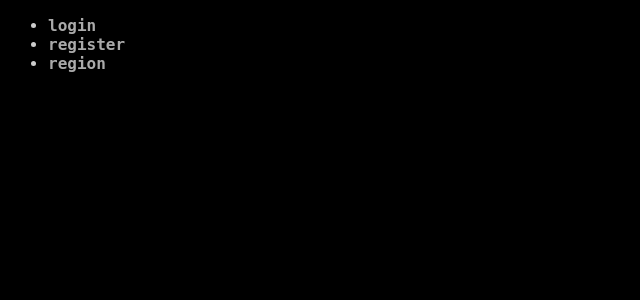
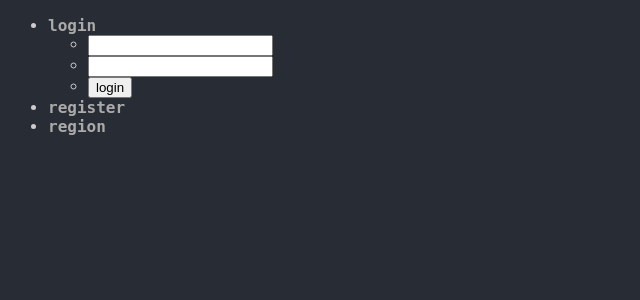
Before and after one commit to snolahc/42.network, a PHP site: page /action/user in a window 1280 px wide. Shown: the top 300 px of the page, without its empty margins (0-640 px from the left). Run offline with PHP 8.4, Linux system fonts and the light colour scheme.

Commit message:
fix display order

```diff
--- a/web/action/user/index.php
+++ b/web/action/user/index.php
@@ -8,29 +8,27 @@
 
     <style media="screen">
       body {
+        background-color: #282c34;
         color: #ccc;
       }
     </style>
 
   </head>
   <body>
-    <ul>
-      <li>
-        <a href="#" onclick="toggle(getElementById('ul-login'))">login</a>
-        <ul id="ul-login" style="display: none;">
-          <li><a href="#">username</a></li>
-          <li><a href="#">password</a></li>
-          <li><a href="#">connect</a></li>
-        </ul>
-        <ul style="display: none;">
+
+   <ul>
+     <li><a href="#" onclick="toggle(getElementById('ul-login'))">login</a>
+     <ul id="ul-login" style="display: flex; flex-direction: column;">
+       <li><a href="#"><input type="text" /></a></li>
+       <li><a href="#"><input type="text" /></a></li>
+       <li><a href="#"><input type="button" value="login" /></a></li>
+     </ul></li>
+        <!-- <ul style="display: none;">
           <li><a href="#">google</a></li>
           <li><a href="#">facebook</a></li>
           <li><a href="#">github</a></li>
-        </ul>
-      </li>
-      <li>
-        <a href="#">register</a>
-      </li>
+        </ul> -->
+      <li><a href="#">register</a></li>
       <li>
         <a href="#">region</a>
       </li>
--- a/web/index.php
+++ b/web/index.php
@@ -17,8 +17,8 @@
   </head>
   <body>
     <div class="prompt">
-      <a href="action/user" target="user" onclick="document.getElementById('window-user').style.display = 'flex';"><?php echo $login; ?></a>:
-      <a href="action/cd" target="cd" onclick="document.getElementById('window-cd').style.display = 'flex';">~</a> $
+      <a href="#" onclick="toggle(document.getElementById('window-user'));"><?php echo $login; ?></a>:
+      <a href="#" onclick="toggle(document.getElementById('window-cd'));">~</a> $
         <form class="form-discret shell" action="action/console" target="console" method="post" autocomplete="off">
           <label for="command" style="display:none">Command</label>
           <input class="shell" name="command" type="text" value="" autofocus>
@@ -43,7 +43,7 @@
       </script>
 
 
-      <div class="content">
+      <div class="content" style="display:none;">
         <iframe name="console" class="window-space console" src="action/console"></iframe>
         <iframe name="time" class="window-space time" src="action/time"></iframe>
         <iframe name="42" class="window-space 42" src="action/42"></iframe>
```
